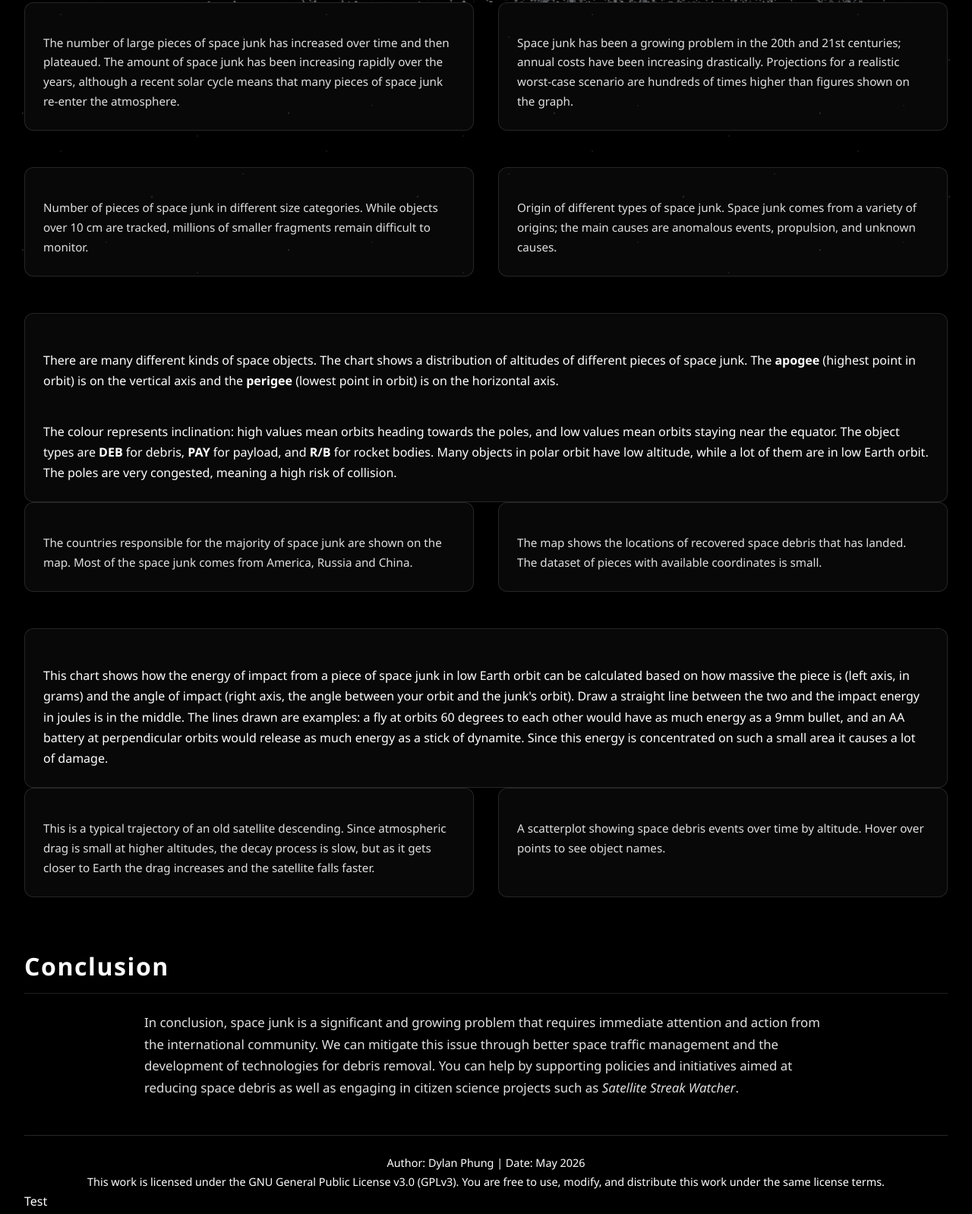
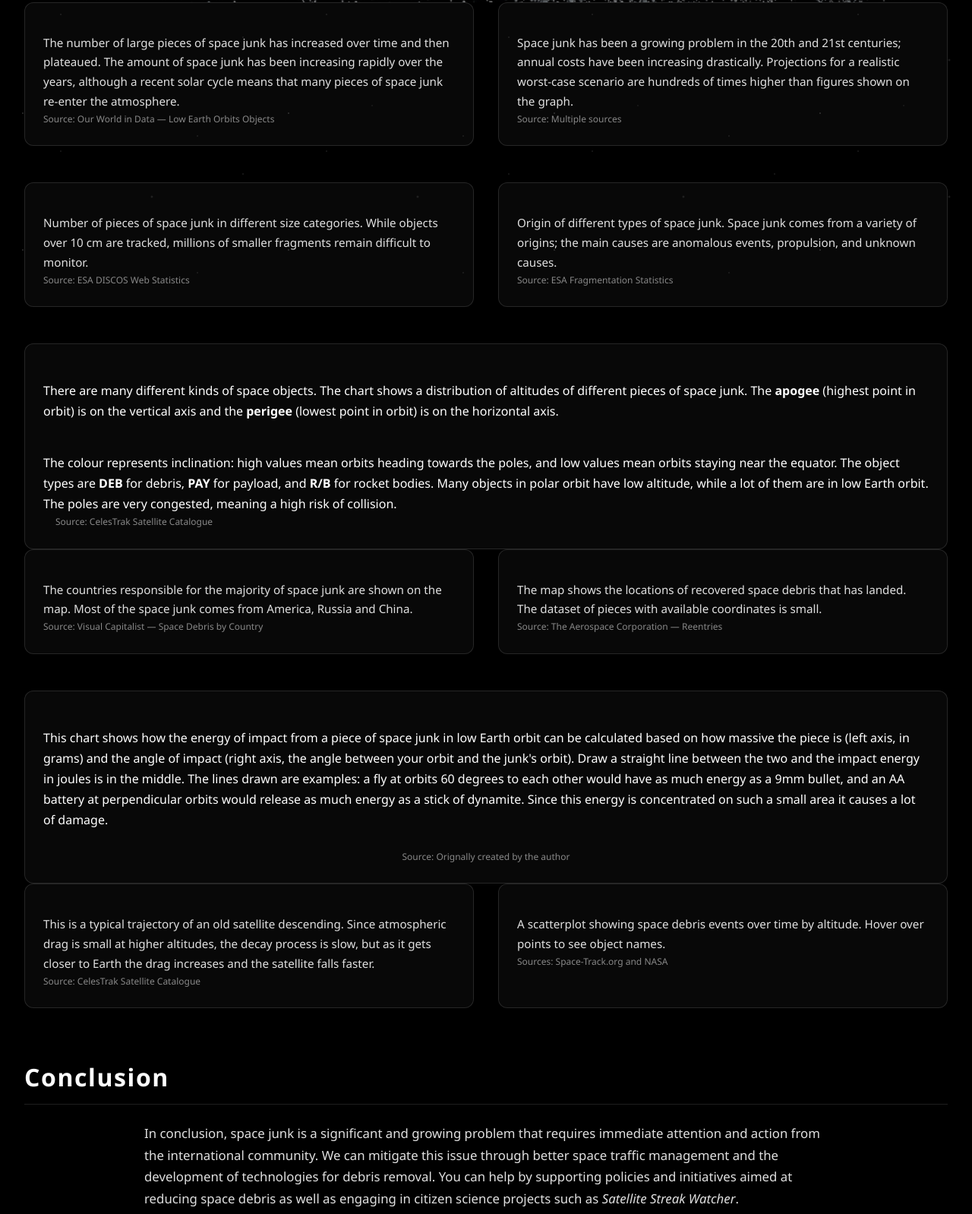
Before and after one commit to dylanp427/space-debris-visualisation-final, a plain HTML site: page index.html in a window 1280 px wide. Shown: the part 431-2029 px from the top of the page at 76% size. Drawn offline with Linux system fonts and the light colour scheme; a script that the page names is missing.

Commit message:
Add source citations for all data sources

```diff
--- a/index.html
+++ b/index.html
@@ -228,7 +228,7 @@
       <p class="lead">
         Orbiting high above us, millions of pieces of cosmic debris now threaten the future of space exploration. What began as a modern inconvenience has rapidly escalated into a defining crisis of the 21st century. This growing field of space debris now poses a severe, immediate threat to active global communication networks.
       </p>
-      <span style="position: absolute; bottom: 0.75rem; right: 1rem; font-size: 0.75rem; color: #bbb;">Image credit: Reddit</span>
+      <span style="position: absolute; bottom: 0.75rem; right: 1rem; font-size: 0.75rem; color: #bbbbbb;">Image credit: Reddit</span>
     </header>
 
     <main>
@@ -239,6 +239,7 @@
           <p class="description">
             The number of large pieces of space junk has increased over time and then plateaued. The amount of space junk has been increasing rapidly over the years, although a recent solar cycle means that many pieces of space junk re-enter the atmosphere.
           </p>
+          <p class="source" style="font-size: 0.75rem; color: #888;">Source: <a href="https://ourworldindata.org/grapher/low-earth-orbits-objects" target="_blank" style="color: #888; text-decoration: none;" onmouseover="this.style.color='#ffa500'" onmouseout="this.style.color='#888'">Our World in Data — Low Earth Orbits Objects</a></p>
         </div>
 
         <div class="chart-panel">
@@ -246,6 +247,8 @@
           <p class="description">
             Space junk has been a growing problem in the 20th and 21st centuries; annual costs have been increasing drastically. Projections for a realistic worst-case scenario are hundreds of times higher than figures shown on the graph.
           </p>
+
+          <p class="source" style="font-size: 0.75rem; color: #888;">Source: <a href="https://raw.githubusercontent.com/dylanp427/-space-debris-visualization/main/costuse.csv" target="_blank" style="color: #888; text-decoration: none;" onmouseover="this.style.color='#ffa500'" onmouseout="this.style.color='#888'">Multiple sources</a></p>
         </div>
       </section>
 
@@ -260,10 +263,12 @@
         <div class="chart-panel">
           <div id="c6"></div>
           <p class="description">Number of pieces of space junk in different size categories. While objects over 10&nbsp;cm are tracked, millions of smaller fragments remain difficult to monitor.</p>
+          <p class="source" style="font-size: 0.75rem; color: #888;">Source: <a href="https://sdup.esoc.esa.int/discosweb/statistics/" target="_blank" style="color: #888; text-decoration: none;" onmouseover="this.style.color='#ffa500'" onmouseout="this.style.color='#888'">ESA DISCOS Web Statistics</a></p>
         </div>
         <div class="chart-panel">
           <div id="c5"></div>
           <p class="description">Origin of different types of space junk. Space junk comes from a variety of origins; the main causes are anomalous events, propulsion, and unknown causes.</p>
+          <p class="source" style="font-size: 0.75rem; color: #888;">Source: <a href="https://fragmentation.esoc.esa.int/home/statistics" target="_blank" style="color: #888; text-decoration: none;" onmouseover="this.style.color='#ffa500'" onmouseout="this.style.color='#888'">ESA Fragmentation Statistics</a></p>
         </div>
       </section>
 
@@ -279,6 +284,7 @@
               The colour represents inclination: high values mean orbits heading towards the poles, and low values mean orbits staying near the equator. The object types are <strong>DEB</strong> for debris, <strong>PAY</strong> for payload, and <strong>R/B</strong> for rocket bodies. Many objects in polar orbit have low altitude, while a lot of them are in low Earth orbit. The poles are very congested, meaning a high risk of collision.
             </p>
         </div>
+        <p class="source" style="font-size: 0.75rem; color: #888; margin-left: 1rem;">Source: <a href="https://www.celestrak.org/satcat/" target="_blank" style="color: #888; text-decoration: none;" onmouseover="this.style.color='#ffa500'" onmouseout="this.style.color='#888'">CelesTrak Satellite Catalogue</a></p>
       </section>
 
       <!-- Maps -->
@@ -286,10 +292,12 @@
         <div class="chart-panel">
           <div id="c3"></div>
           <p class="description">The countries responsible for the majority of space junk are shown on the map. Most of the space junk comes from America, Russia and China.</p>
+          <p class="source" style="font-size: 0.75rem; color: #888;">Source: <a href="https://www.visualcapitalist.com/cp/space-debris-by-country/" target="_blank" style="color: #888; text-decoration: none;" onmouseover="this.style.color='#ffa500'" onmouseout="this.style.color='#888'">Visual Capitalist — Space Debris by Country</a></p>
         </div>
         <div class="chart-panel">
           <div id="c7"></div>
           <p class="description">The map shows the locations of recovered space debris that has landed. The dataset of pieces with available coordinates is small.</p>
+          <p class="source" style="font-size: 0.75rem; color: #888;">Source: <a href="https://aerospace.org/reentries" target="_blank" style="color: #888; text-decoration: none;" onmouseover="this.style.color='#ffa500'" onmouseout="this.style.color='#888'">The Aerospace Corporation — Reentries</a></p>
         </div>
       </section>
 
@@ -297,10 +305,12 @@
       <section class="chart-panel full-width">
         <div class="chart-wrapper">
           <div id="c2"></div>
-        <div class="side-note" style="max-width: 600px; text-align: justify;"></div>
-            <p>
+        <div class="side-note" style="max-width: 600px; text-align: justify;"> </div>
+          <p>
           This chart shows how the energy of impact from a piece of space junk in low Earth orbit can be calculated based on how massive the piece is (left axis, in grams) and the angle of impact (right axis, the angle between your orbit and the junk's orbit). Draw a straight line between the two and the impact energy in joules is in the middle. The lines drawn are examples: a fly at orbits 60 degrees to each other would have as much energy as a 9mm bullet, and an AA battery at perpendicular orbits would release as much energy as a stick of dynamite. Since this energy is concentrated on such a small area it causes a lot of damage.
         </p>
+        <p class="source" style="font-size: 0.75rem; color: #888;">Source: <a href="https://dylanp427.github.io/space-debris-visualisation-final/" target="_blank" style="color: #888; text-decoration: none;" onmouseover="this.style.color='#ffa500'" onmouseout="this.style.color='#888'">Orignally created by the author</a></p>
+
       </section>
 
       <!-- Trajectory and altitude -->
@@ -308,10 +318,12 @@
         <div class="chart-panel">
           <div id="c8"></div>
           <p class="description">This is a typical trajectory of an old satellite descending. Since atmospheric drag is small at higher altitudes, the decay process is slow, but as it gets closer to Earth the drag increases and the satellite falls faster.</p>
+          <p class="source" style="font-size: 0.75rem; color: #888;">Source: <a href="https://www.celestrak.org/satcat" target="_blank" style="color: #888; text-decoration: none;" onmouseover="this.style.color='#ffa500'" onmouseout="this.style.color='#888'">CelesTrak Satellite Catalogue</a></p>
         </div>
         <div class="chart-panel">
           <div id="c9" style="display: flex; justify-content: center;"></div>
           <p class="description">A scatterplot showing space debris events over time by altitude. Hover over points to see object names.</p>
+          <p class="source" style="font-size: 0.75rem; color: #888;">Sources: <a href="https://space-track.org" target="_blank" style="color: #888; text-decoration: none;" onmouseover="this.style.color='#ffa500'" onmouseout="this.style.color='#888'">Space-Track.org</a> and <a href="https://nasa.gov" target="_blank" style="color: #888; text-decoration: none;" onmouseover="this.style.color='#ffa500'" onmouseout="this.style.color='#888'">NASA</a></p>
         </div>
       </section>
     </main>
@@ -326,9 +338,6 @@
         Author: Dylan Phung | Date: May 2026<br>
         This work is licensed under the GNU General Public License v3.0 (GPLv3). You are free to use, modify, and distribute this work under the same license terms.
       </p>
-      <p>
-        Test
-      </p>
     </footer>
   </div>
 
```
